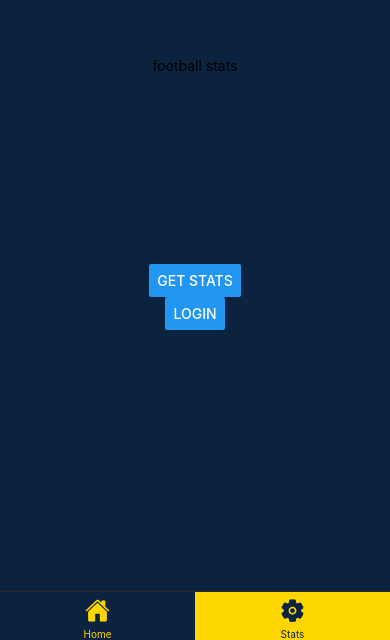
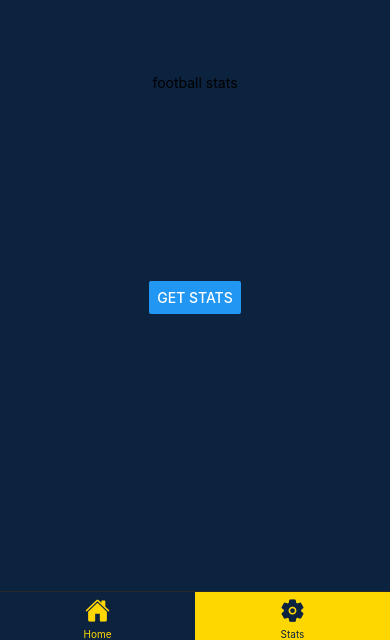
Before and after one commit to miikke79/Football-App, a React Native app: screen /Stats in a window 390 px wide. Shown: the part 204-844 px from the top of the page. Built offline with nearby package versions, Linux system fonts and the light colour scheme.

Commit message:
set status bar light

```diff
--- a/App.js
+++ b/App.js
@@ -1,6 +1,7 @@
 import React from 'react';
 import { StyleSheet, Text, View, Button } from 'react-native';
-import { NavigationContainer, DefaultTheme, DarkTheme} from '@react-navigation/native';
+import { StatusBar } from 'expo-status-bar';
+import { NavigationContainer, DarkTheme} from '@react-navigation/native';
 import { createBottomTabNavigator } from'@react-navigation/bottom-tabs';
 import HomeScreen from'./src/screens/HomeScreen';
 import LoginScreen from'./src/screens/LoginScreen';
@@ -39,7 +40,9 @@ export default function App() {
         <Tab.Screen name="Home" component={HomeScreen} />
         <Tab.Screen name="Stats" component={LoginScreen} />
       </Tab.Navigator>
+      <StatusBar style="light" />
     </NavigationContainer>
+
   );
 }
 
--- a/src/screens/HomeScreen.js
+++ b/src/screens/HomeScreen.js
@@ -13,6 +13,7 @@ export default function HomeScreen() {
       <View>
       <Text style={styles.text}>SCOTLAND STATS</Text>
       </View>
+      <StatusBar style="light" />
     </View>
  );
 }
--- a/src/screens/LoginScreen.js
+++ b/src/screens/LoginScreen.js
@@ -23,11 +23,7 @@ export default function LoginScreen() {
         title='Get Stats'
         onPress={fetchStats}
         />
-         <Button
-        title="Login"
-        onPress={() => navigation.navigate('Login')}
-        />
-      <StatusBar style="auto" />
+      <StatusBar style="light" />
     </View>
   );
 }
```
